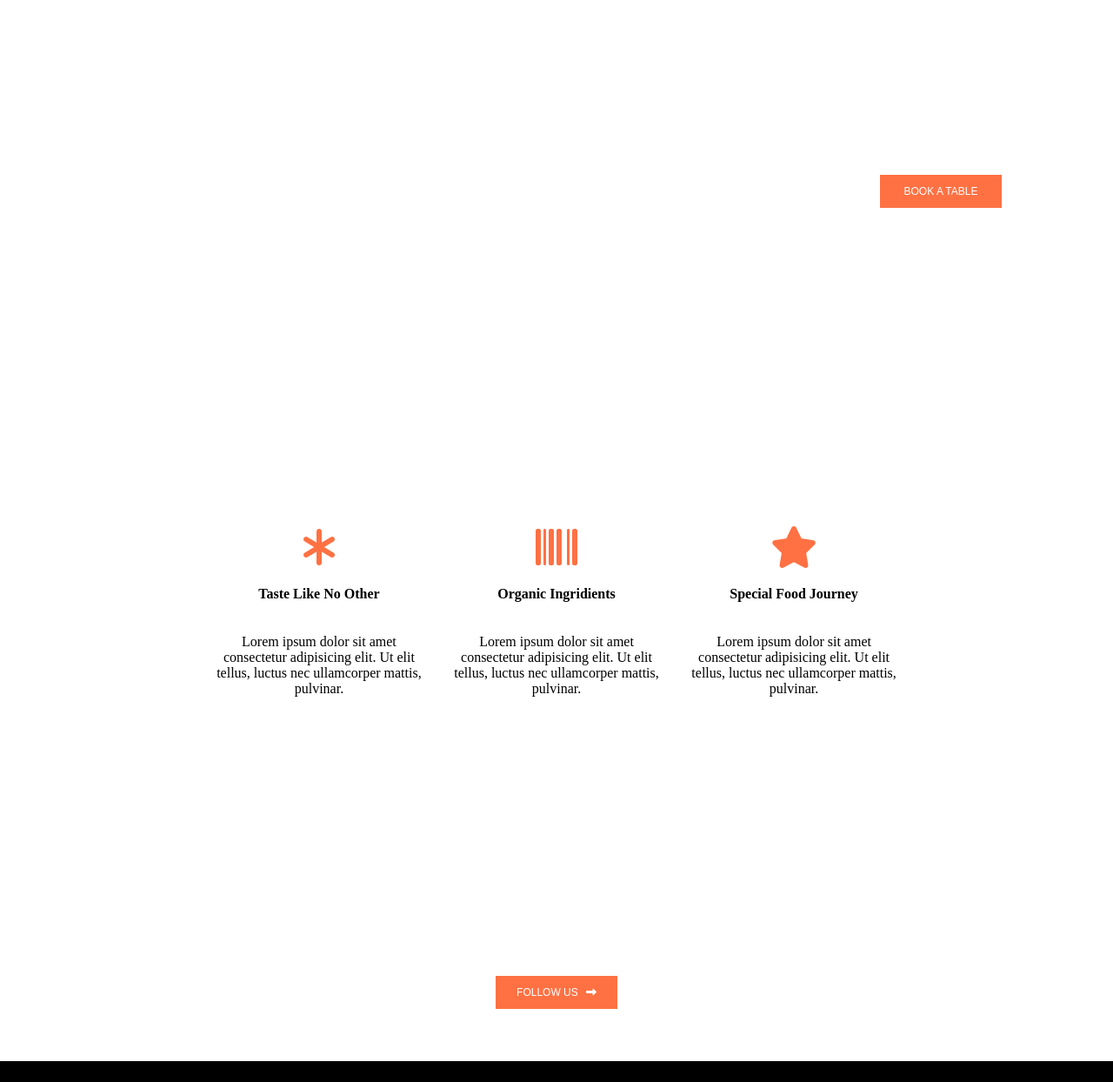
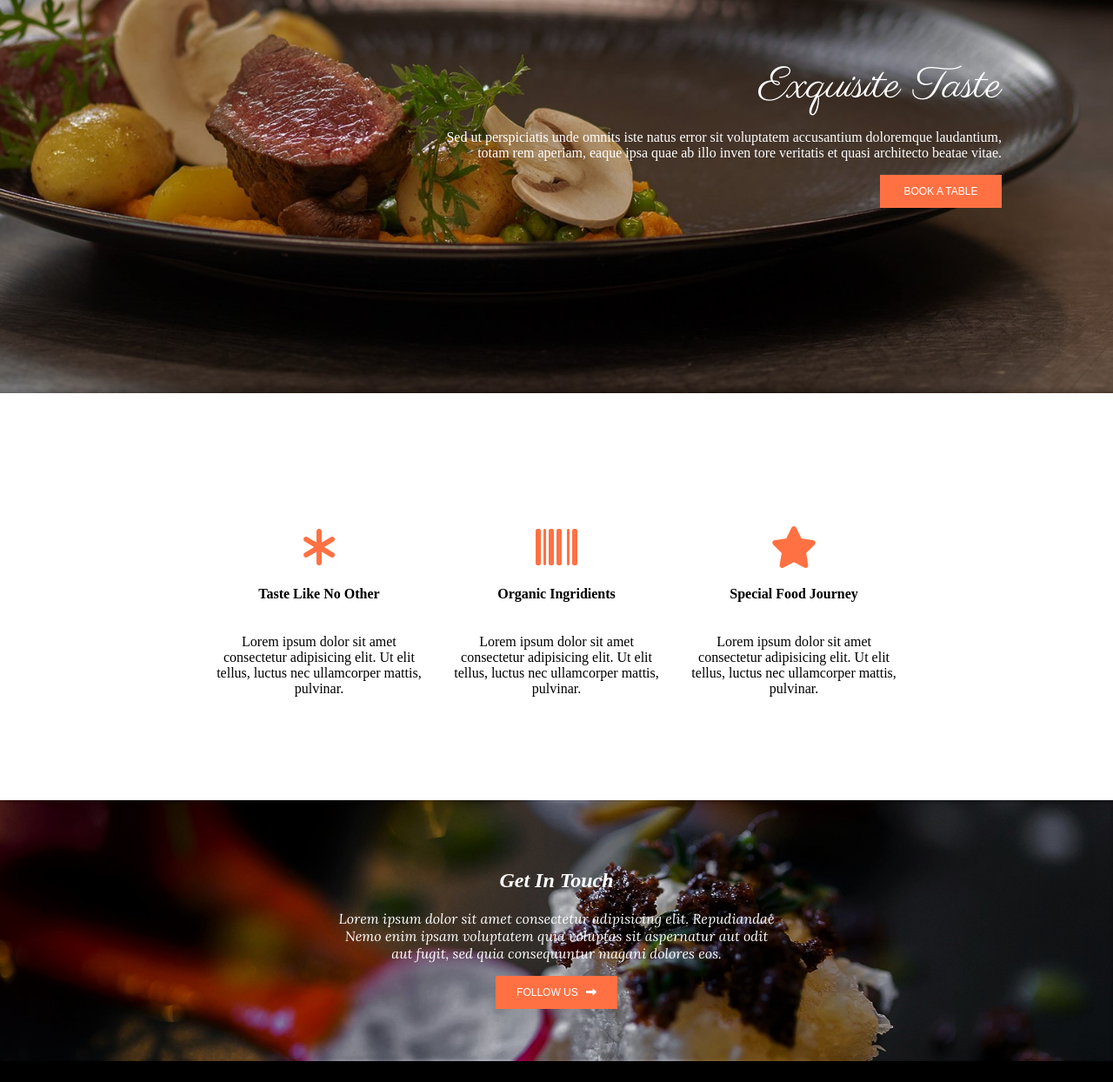
Before and after one commit to ErikTorkelsson/GruppUppgiftCss, a plain HTML site: page Menu.html in a window 1280 px wide. Shown: the part 1458-2702 px from the top of the page at 87% size. Drawn offline with Linux system fonts and the light colour scheme; the site is published under a folder, as on GitHub Pages, so addresses that start at the root find nothing; a web font is replaced by a local one.

Commit message:
fixat bilder

```diff
--- a/stylesheets/aboutusstyle.css
+++ b/stylesheets/aboutusstyle.css
@@ -19,7 +19,7 @@
     max-width: 100%;
     width: 1024px;
     height: 500px;
-    background-image: url("/pictures/10-cut-dark.jpg");
+    background-image: url("../pictures/10-cut-dark.jpg");
     background-size: cover;
     background-position: center center;
     color: white;
--- a/stylesheets/ourmenustyle.css
+++ b/stylesheets/ourmenustyle.css
@@ -141,7 +141,7 @@
     flex-direction: column;
     /* align-items: flex-end; */
     /* justify-content: center; */
-    background-image: url("/pictures/15-cut.jpg");
+    background-image: url("../pictures/15-cut.jpg");
     background-size: cover;
     background-position: center center;
     /* text-align: center; */
--- a/stylesheets/style.css
+++ b/stylesheets/style.css
@@ -130,7 +130,7 @@ a:hover{
     display: flex;
     align-items: center;
     height: 300px;
-    background-image: url("/pictures/12-cut-dark.jpg");
+    background-image: url("../pictures/12-cut-dark.jpg");
     background-size: cover;
     background-position: center center;
     text-align: center;
```
